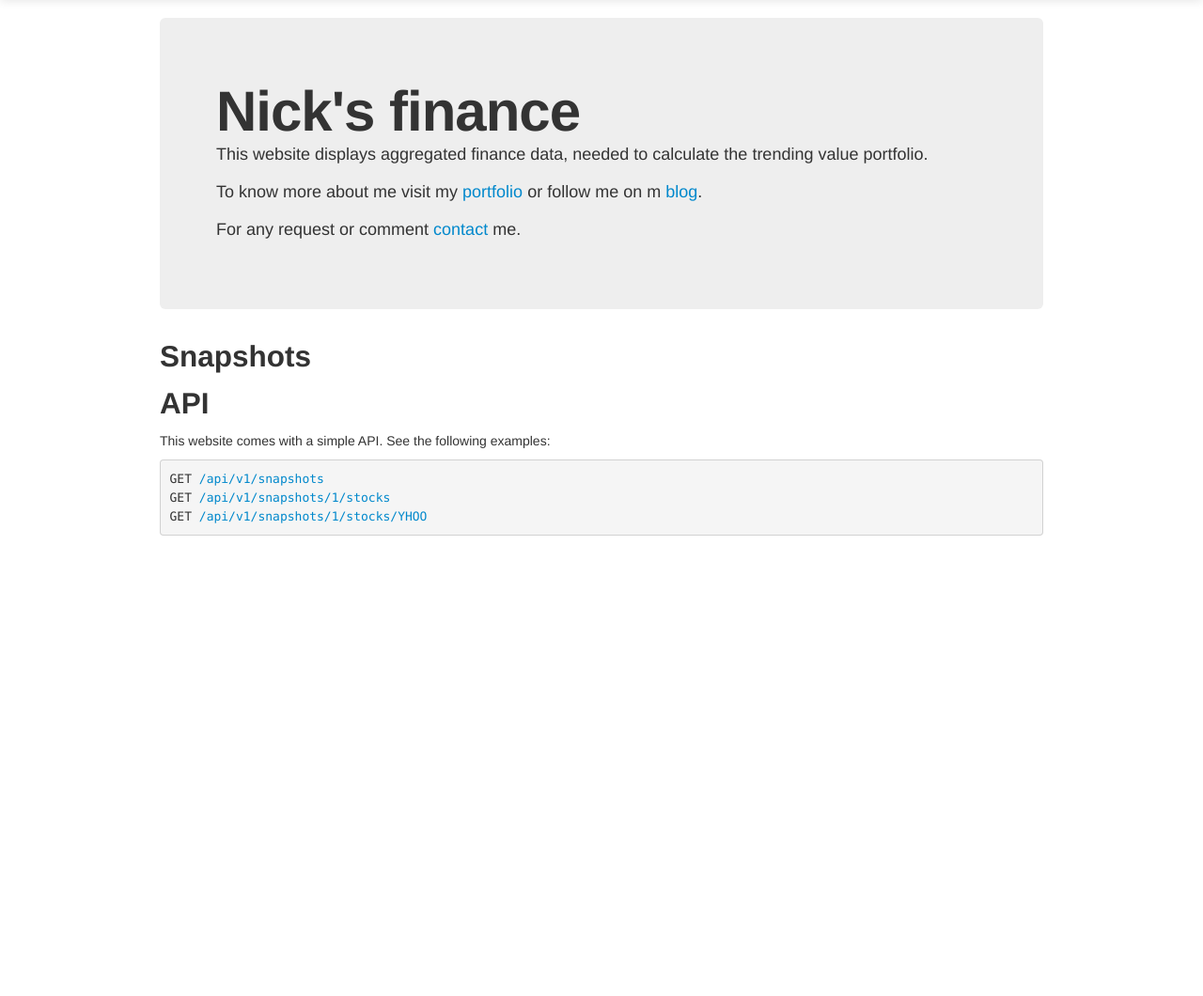
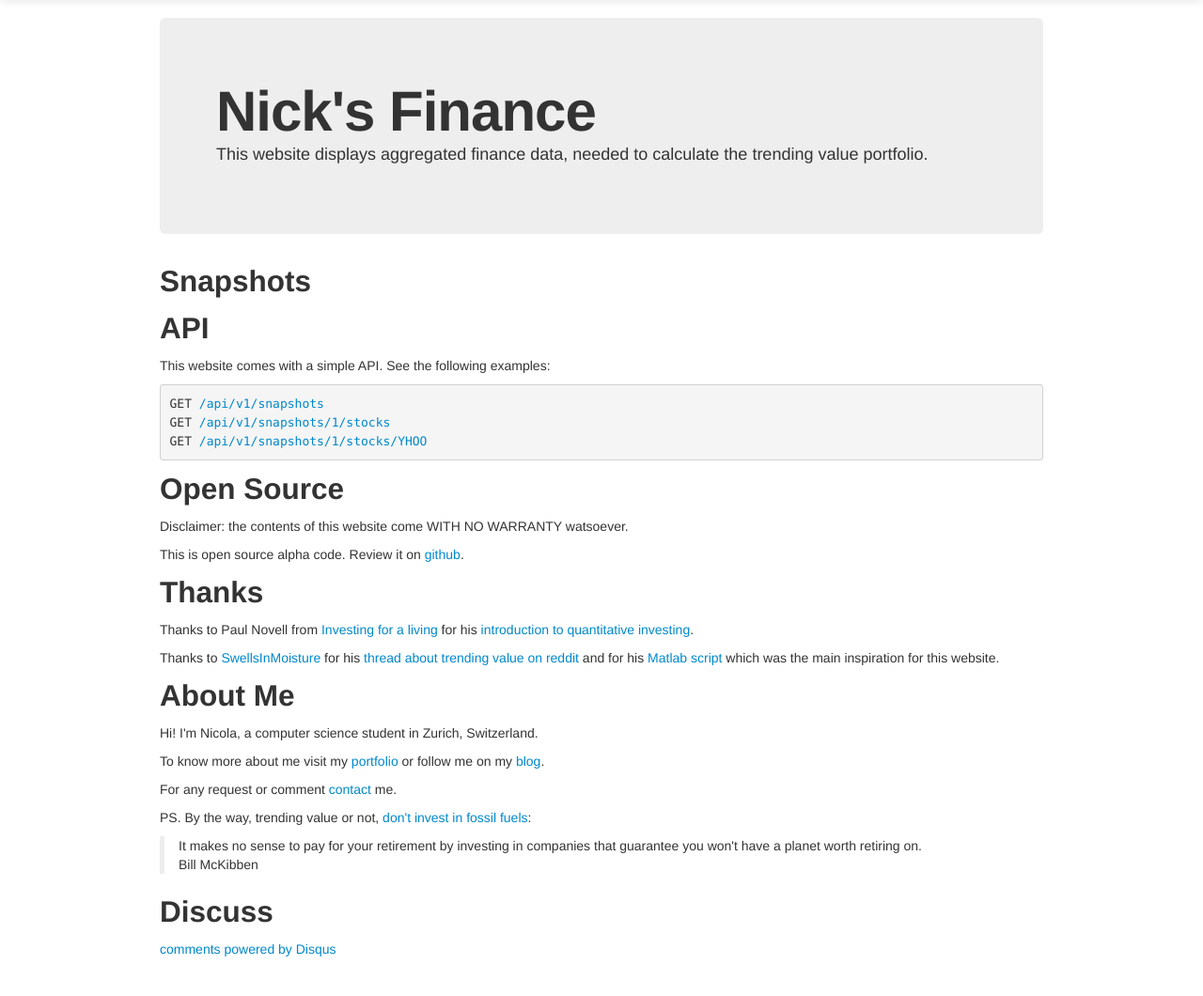
Before and after one commit to DataSciCode/finance, a Django app: page / in a window 1280 px wide. Shown: the part 41-1101 px from the top of the page at 94% size. Before the commit the page ends 611 px from the top, so only its background shows below. Run offline with Django 3.2, Linux system fonts and the light colour scheme; data that the repository does not hold is empty; some libraries are stand-ins or nearby versions.

Commit message:
Added disqus

```diff
--- a/finance/static/finance.js
+++ b/finance/static/finance.js
@@ -9,6 +9,28 @@ financeServices.factory('Stock', function($resource) {
 });
 var financeFilters = angular.module('financeFilters', []);
 
+function loadDisqus(currentPageId) {
+	console.log(currentPageId);
+	if (typeof DISQUS === 'undefined') {
+		console.log("loading");
+		window.disqus_shortname = 'nicksfinance';
+		window.disqus_identifier = currentPageId;
+		window.disqus_url = "http://finance.nmr.io/#!"+currentPageId;
+		var dsq = document.createElement('script'); dsq.type = 'text/javascript'; dsq.async = true;
+		dsq.src = '//' + disqus_shortname + '.disqus.com/embed.js';
+		(document.getElementsByTagName('head')[0] || document.getElementsByTagName('body')[0]).appendChild(dsq);
+	} else {
+		console.log("resetting");
+		DISQUS.reset({
+			reload: true,
+			config: function() {
+				this.page.identifier = currentPageId,
+				this.page.url = "http://finance.nmr.io/#!"+currentPageId
+			}
+		});
+	}
+}
+
 var financeApp = angular.module('financeApp', ['financeServices', 'financeFilters'], function($routeProvider) {
     $routeProvider.
     when('/', {controller:Snapshots, templateUrl:'/static/home.html'}).
@@ -17,11 +39,19 @@ var financeApp = angular.module('financeApp', ['financeServices', 'financeFilter
     otherwise({redirectTo:'/'});
 });
 
-function Snapshots($scope, Snapshot) {
+var routeChanged = function($location) {
+	return function(event, next, current) {
+		loadDisqus($location.path());
+	}
+};
+
+function Snapshots($scope, Snapshot, $location) {
+	$scope.$on('$routeChangeSuccess', routeChanged($location));
     $scope.snapshots = Snapshot.query();
 }
 
 function Stocks($scope, Stock, $routeParams, $location) {
+	$scope.$on('$routeChangeSuccess', routeChanged($location));
     $scope.stocks = Stock.query({snapshot: $routeParams.snapshot});
 
     $scope.search = function() {
@@ -29,6 +59,7 @@ function Stocks($scope, Stock, $routeParams, $location) {
     }
 }
 
-function Stock($scope, Stock, $routeParams) {
+function Stock($scope, Stock, $routeParams, $location) {
+	$scope.$on('$routeChangeSuccess', routeChanged($location));
     $scope.stock = Stock.get({snapshot: $routeParams.snapshot, stock: $routeParams.stock});
 }
--- a/finance/static/home.html
+++ b/finance/static/home.html
@@ -1,13 +1,13 @@
 <div class="hero-unit">
-    <h1>Nick's finance</h1>
+    <h1>Nick's Finance</h1>
     <p>This website displays aggregated finance data, needed to calculate the trending value portfolio.</p>
-	<p>To know more about me visit my <a href="http://nmr.io">portfolio</a> or follow me on m <a href="http://blog.nmr.io">blog</a>.</p>
-	<p>For any request or comment <a href="http://nmr.io/contact">contact</a> me.</p>
 </div>
+
 <h2>Snapshots</h2>
 <ul>
     <li ng-repeat="snapshot in snapshots"><a href="#/snapshots/{{snapshot.id}}/stocks">{{snapshot.snapshot*1000 | date:'medium'}}</a></li>
 </ul>
+
 <h2>API</h2>
 <p>This website comes with a simple API. See the following examples:</p>
 <pre>
@@ -15,3 +15,19 @@ GET <a href="/api/v1/snapshots">/api/v1/snapshots</a>
 GET <a href="/api/v1/snapshots/1/stocks">/api/v1/snapshots/1/stocks</a>
 GET <a href="/api/v1/snapshots/1/stocks/YHOO">/api/v1/snapshots/1/stocks/YHOO</a>
 </pre>
+
+<h2>Open Source</h2>
+<p>Disclaimer: the contents of this website come WITH NO WARRANTY watsoever.</p>
+<p>This is open source alpha code. Review it on <a href="http://github.com/fuligginoso/finance">github</a>.</p>
+
+<h2>Thanks</h2>
+<p>Thanks to Paul Novell from <a href="http://investingforaliving.wordpress.com/">Investing for a living</a> for his <a href="http://investingforaliving.wordpress.com/2013/06/15/quantitative-investing-trending-value-strategy/">introduction to quantitative investing</a>.</p>
+<p>Thanks to <a href="http://www.reddit.com/user/SwellsInMoisture">SwellsInMoisture</a> for his <a href="http://www.reddit.com/r/investing/comments/1eyx3r/how_do_you_select_stocks_contd_trending_value_see/">thread about trending value on reddit</a> and for his <a href="http://www.mathworks.com/matlabcentral/fileexchange/41940">Matlab script</a> which was the main inspiration for this website.</p>
+
+<h2>About Me</h2>
+<p>Hi! I'm Nicola, a computer science student in Zurich, Switzerland.</p>
+<p>To know more about me visit my <a href="http://nmr.io">portfolio</a> or follow me on my <a href="http://blog.nmr.io">blog</a>.</p>
+<p>For any request or comment <a href="http://nmr.io/contact">contact</a> me.</p>
+<p>PS. By the way, trending value or not, <a href="http://blog.nmr.io/2013/06/13/divest-divest-divest/">don't invest in fossil fuels</a>:</p>
+<blockquote>It makes no sense to pay for your retirement by investing in companies that guarantee you won't have a planet worth retiring on.<br />
+Bill McKibben</blockquote>
--- a/finance/templates/home.html
+++ b/finance/templates/home.html
@@ -19,6 +19,10 @@
         </div>
         <div class="container">
             <div ng-view></div>
+			<h2>Discuss</h2>
+			<div id="disqus_thread"></div>
+			<noscript>Please enable JavaScript to view the <a href="http://disqus.com/?ref_noscript">comments powered by Disqus.</a></noscript>
+			<a href="http://disqus.com" class="dsq-brlink">comments powered by <span class="logo-disqus">Disqus</span></a>
         </div>
     </body>
 </html>
```
Also changed, not shown: finance/static/stocks.html (+11 -8 lines).
